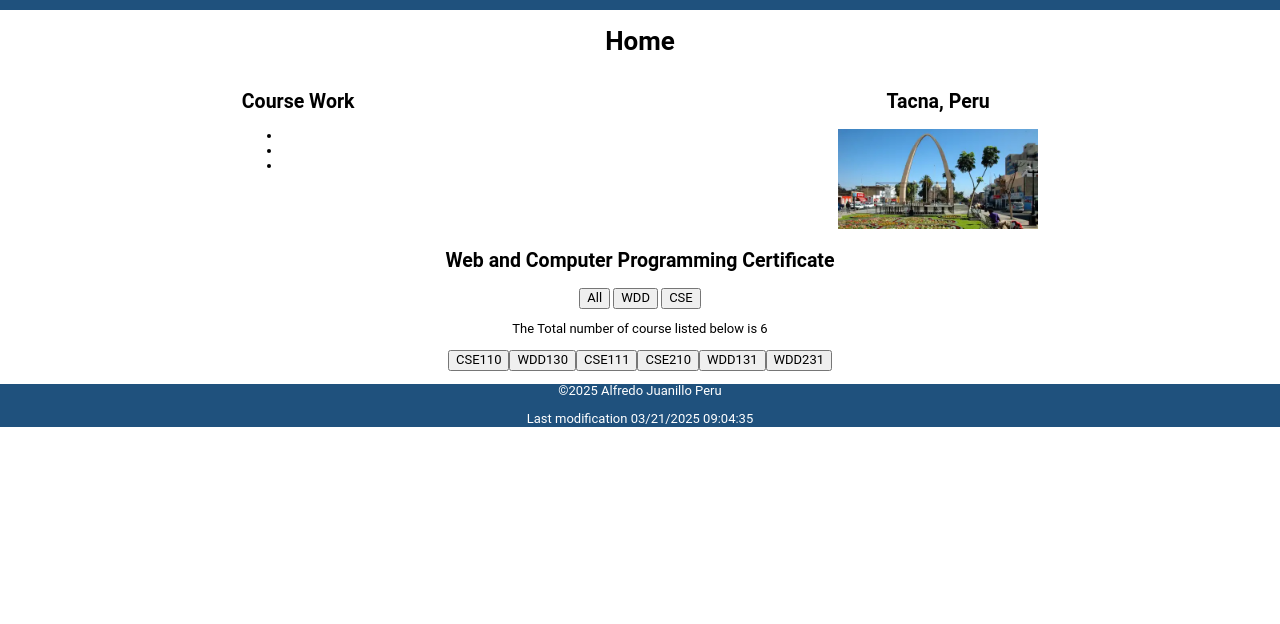
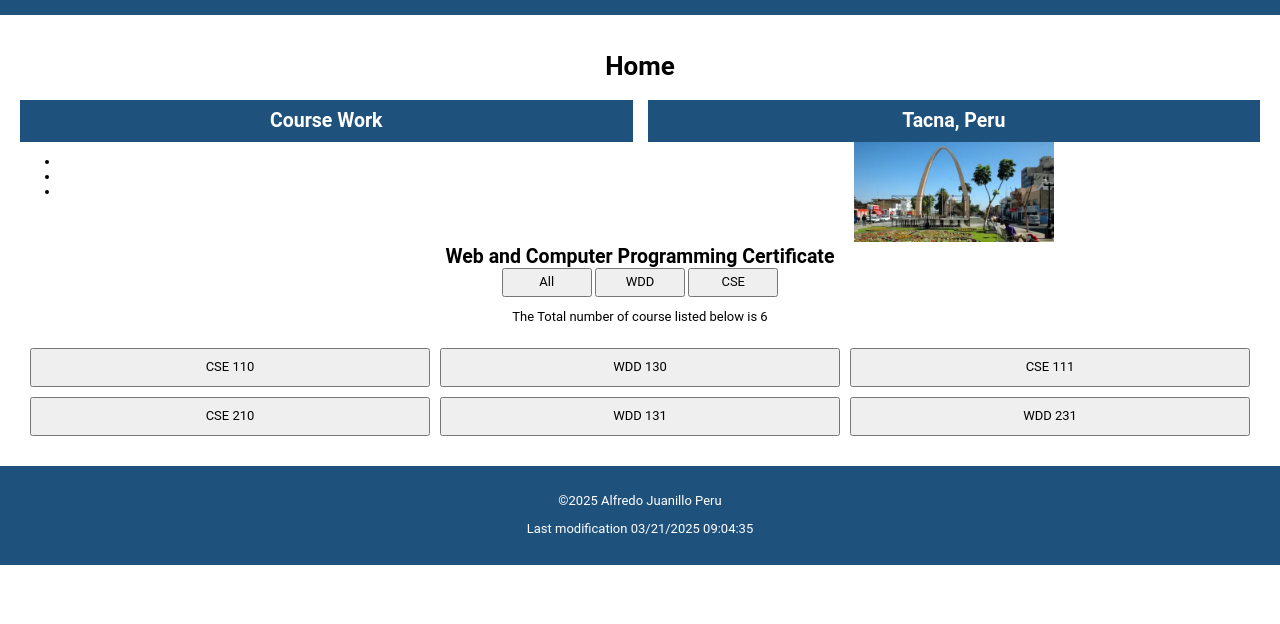
Before and after one commit to ajuanillo/wdd231, a plain HTML site: page index.html in a window 1280 px wide. Shown: the part 176-800 px from the top of the page. Drawn offline with Linux system fonts and the light colour scheme.

Commit message:
Completed

```diff
--- a/index.html
+++ b/index.html
@@ -27,7 +27,7 @@
     <header>
         <div class="headerflex">
             <h1>Alfredo N. Juanillo</h1>
-            <img src="images/profile.jpeg" alt="Profile image" width="100">
+            <img src="images/profile.jpeg" alt="Profile image" width="75">
         </div>
         <div class="navlist">
             <a id="menu" href="#"></a>
--- a/scripts/courses.js
+++ b/scripts/courses.js
@@ -97,7 +97,7 @@ function showCourses(selectedSubject) {
     // Crear botones para cada curso
     filteredCourses.forEach(course => {
         const courseButton = document.createElement('button');
-        courseButton.textContent = `${course.subject}${course.number}`;
+        courseButton.textContent = `${course.subject} ${course.number}`;
         coursesList.appendChild(courseButton);
     });
 }
--- a/styles/larger.css
+++ b/styles/larger.css
@@ -29,5 +29,17 @@
         display: flex;
         flex-direction: row;
         justify-content: space-around;
+        width: 100%;
+    }
+
+    .courseslist {
+        display: grid;
+        grid-template-columns: 1fr 1fr 1fr;
+        padding: 10px;
+    }
+
+    .courseslist button {
+        width: 100%;
+        gap: 10px;
     }
 }
--- a/styles/small.css
+++ b/styles/small.css
@@ -21,6 +21,10 @@ body,
 p {
     font-family: "Roboto", sans-serif;
     font-size: small;
+}
+
+h2 {
+    margin: 0;
 }
 
 header {
@@ -64,6 +68,7 @@ header,
 footer {
     background-color: var(--color-background);
     color: var(--color-background-secondary);
+    padding: 15px 0;
 }
 
 header,
@@ -94,3 +99,42 @@ nav a:hover,
     background-color: var(--color-background-secondary);
     color: var(--font-color-black);
 }
+
+main {
+    padding: 20px;
+}
+
+.aboutme {
+    gap: 15px;
+}
+
+.aboutme section {
+    border-radius: 10px;
+    width: 100%;
+}
+
+.aboutme h2 {
+    background-color: var(--color-background);
+    padding: 10px;
+    color: var(--font-color-white);
+
+}
+
+button {
+    padding: 5px 0;
+    width: 90px;
+}
+
+.courseslist {
+    display: flex;
+    flex-direction: column;
+
+    padding: 10px;
+    gap: 10px;
+}
+
+.courseslist button {
+    padding: 10px;
+    gap: 10px;
+    width: 100%;
+}
```
